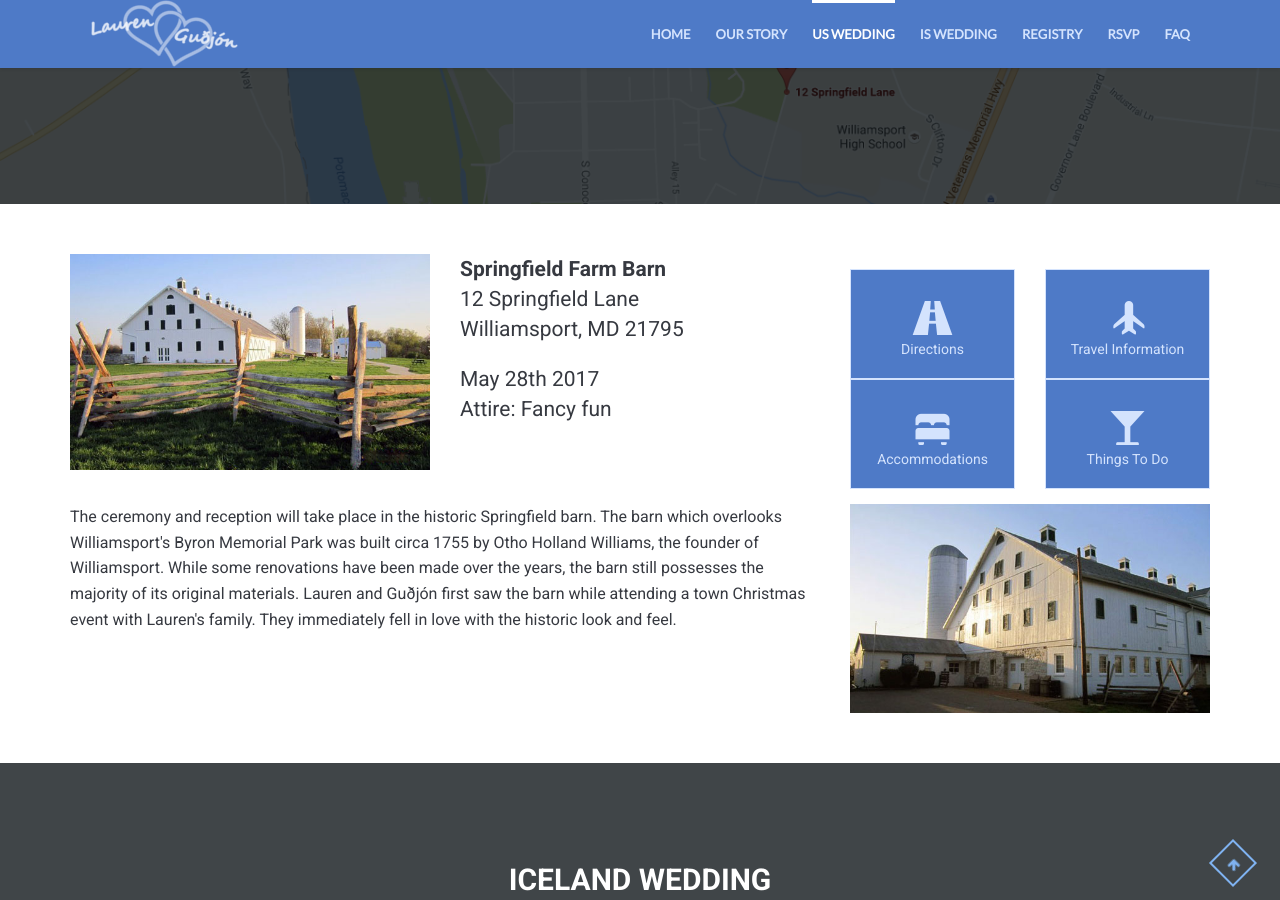
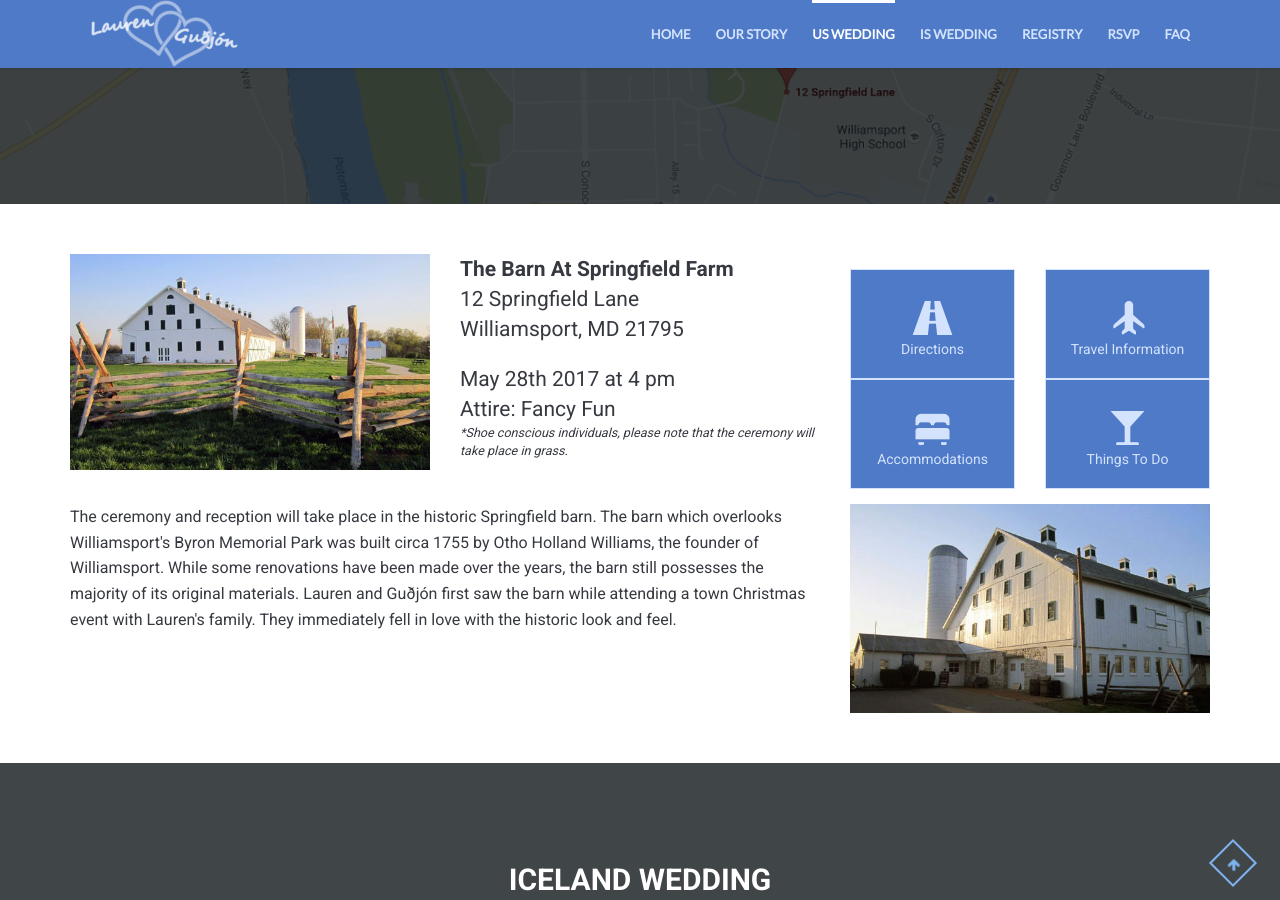
Before and after one commit to geinarm/lsgm-website, a Jekyll site: the page built from index.html, in a window 1280 px wide and 900 px high, scrolled down 2188 px. Built offline with Jekyll 4.4.1, drawn with Linux system fonts in a browser that asks for light colours.

```diff
--- a/_includes/us-wedding.html
+++ b/_includes/us-wedding.html
@@ -24,17 +24,20 @@
       </div>
       <div class="col-md-4 col-sm-6">
         <address>
-          <strong>Springfield Farm Barn</strong><br>
+          <strong>The Barn At Springfield Farm</strong><br>
           12 Springfield Lane<br>
           Williamsport, MD 21795
         </address>
 
         <div class="text-loud">
-          May 28th 2017
+          May 28th 2017 at 4 pm
         </div>
 
         <div class="text-loud">
-          Attire: Fancy fun
+          Attire: Fancy Fun
+        </div>
+        <div class="fine-print">
+          *Shoe conscious individuals, please note that the ceremony will take place in grass.
         </div>
       </div>
       <div class="col-sm-12 col-md-4 link-group">
--- a/css/lsgm.css
+++ b/css/lsgm.css
@@ -104,6 +104,10 @@ address {
 .text-loud {
     font-size: 1.5em;
 }
+.fine-print {
+    font-size: 0.9em;
+    font-style: italic;
+}
 
 .navbar-title {
     color: white;
```
